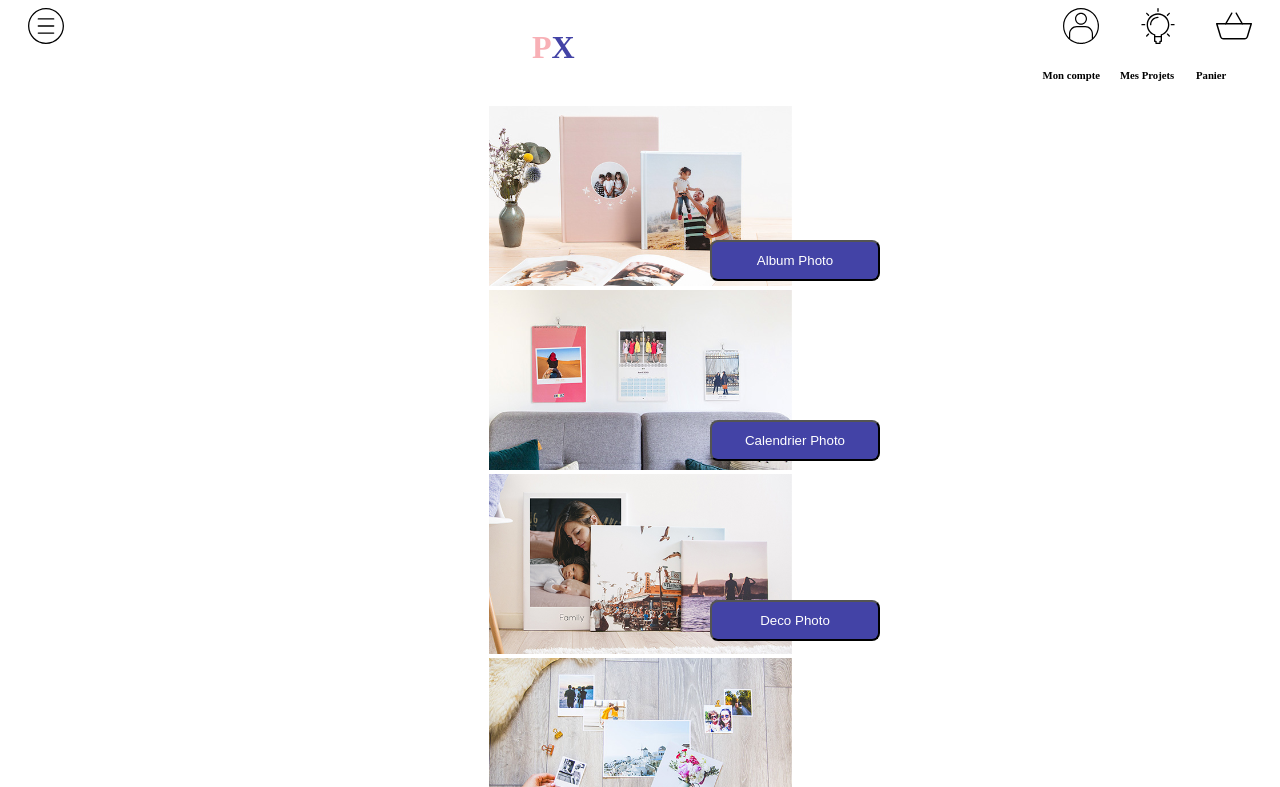
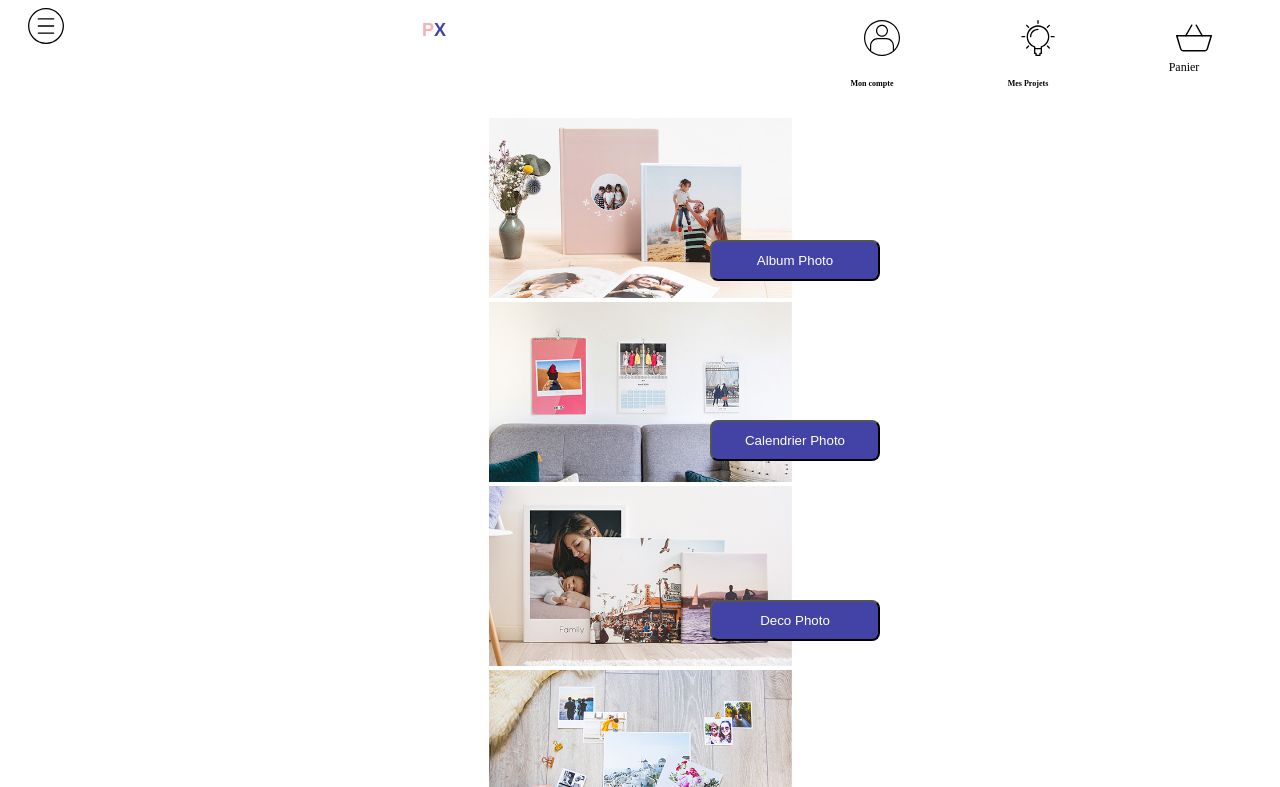
Before and after one commit to Cod3Lif3/pixagram, a plain HTML site: page index.html in a window 1280 px wide. Shown: the top 787 px of the page. Drawn offline with Linux system fonts and the light colour scheme.

Commit message:
Ajout font

```diff
--- a/index.html
+++ b/index.html
@@ -13,16 +13,22 @@
             </div>
             <nav>
                 <div class="nav-item">
-                    <img src="img/user.svg" alt="account-icon">
-                    <h6>Mon compte</h6>
+                    <figure>
+                        <img src="img/user.svg" alt="account-icon">
+                        <figcaption><h6>Mon compte</h6></figcaption>
+                    </figure>
                 </div>
                 <div class="nav-item">
-                    <img src="img/idea.svg" alt="project-icon">
-                    <h6>Mes Projets</h6>
+                   <figure>
+                        <img src="img/idea.svg" alt="project-icon">
+                        <figcaption><h6>Mes Projets</h6></figcaption>
+                   </figure>
                 </div>
                 <div class="nav-item">
-                    <img src="img/shopping-basket (1).svg" alt="basket-icon">
-                    <h6>Panier</h6>
+                    <figure>
+                        <img src="img/shopping-basket.svg" alt="basket-icon">
+                        <figcaption>Panier</figcaption>
+                    </figure>
                 </div>
             </nav>
         </header>
--- a/style.css
+++ b/style.css
@@ -1,3 +1,18 @@
+@font-face {
+    font-family: 'Raleway';
+    font-style: normal;
+    font-weight: normal;
+    src: local('Raleway'), url('font/Raleway-SemiBold.ttf') format('ttf');
+    }
+
+@font-face{
+    font-family: 'MPLUSRounded1c-Bold';
+    font-style: normal;
+    font-weight: normal;
+    src: local('MPlusRounded'), url('font/MPLUSRounded1c-Bold.ttf') format('ttf');
+}
+
+
 body button{
     width: 170px;
     height: 41px;
@@ -5,8 +20,13 @@ body button{
     background-color: #4343A6;
     color: #FFFFFF;
 }
-
+h1,h2,h3,h4,h5{
+    font-family: 'MPLUSRounded', sans-serif;
+    font-size: 18px;
+}
 body{
+    font-family: 'Raleway';
+    font-size: 12px;
     align-items: center;
 }
 
@@ -21,7 +41,11 @@ header img{
     height: 36px;
     margin-left: 20px;
 }
-
+figure{
+    align-items: center;
+    vertical-align: middle;
+    text-align: center;
+}
 .logo{
     display: flex;
     flex-direction: row;
```
Also changed, not shown: font/Raleway-Regular.ttf (added), font/Raleway-SemiBold.ttf (added), img/shopping-basket.svg (renamed from img/shopping-basket (1).svg), 1 other file.
